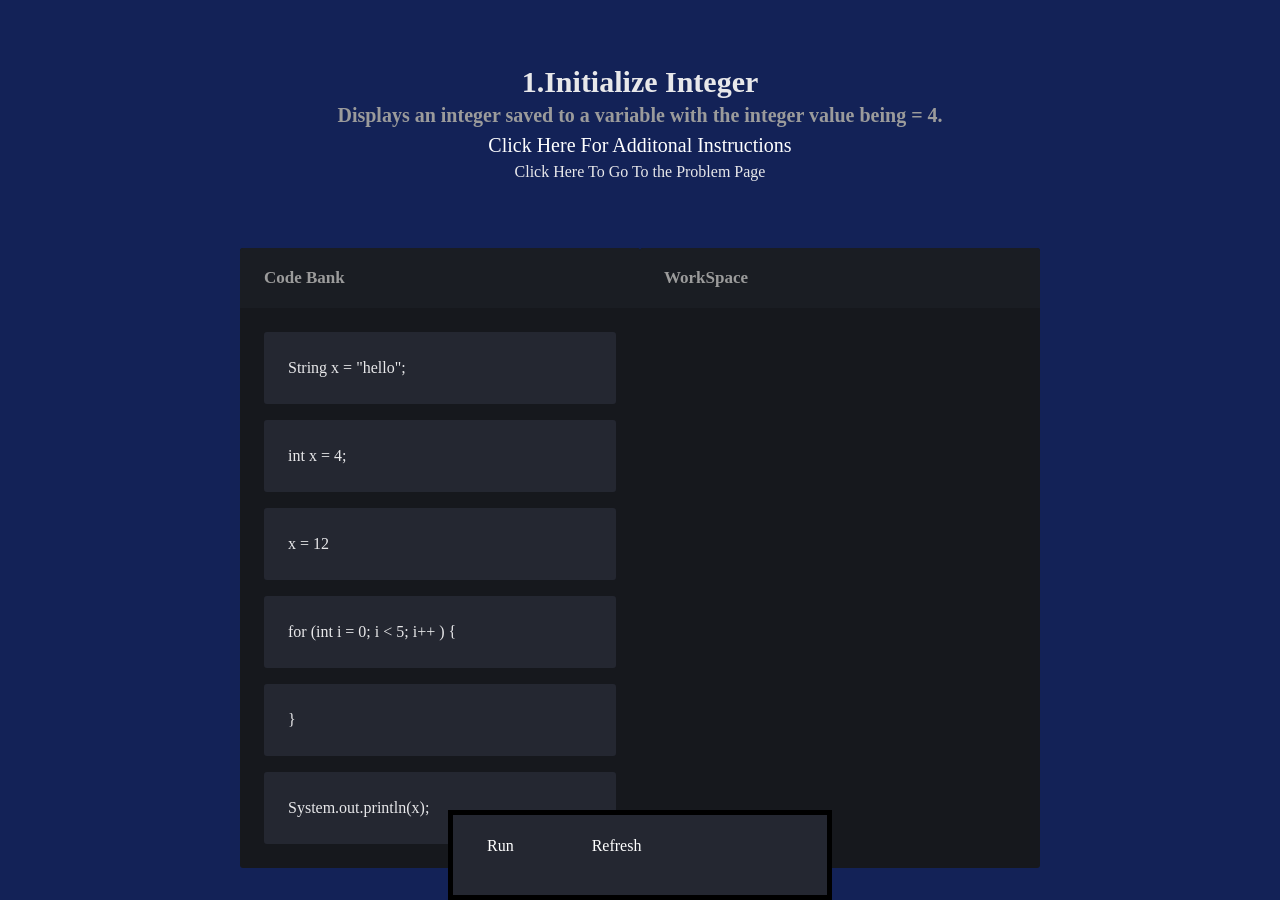
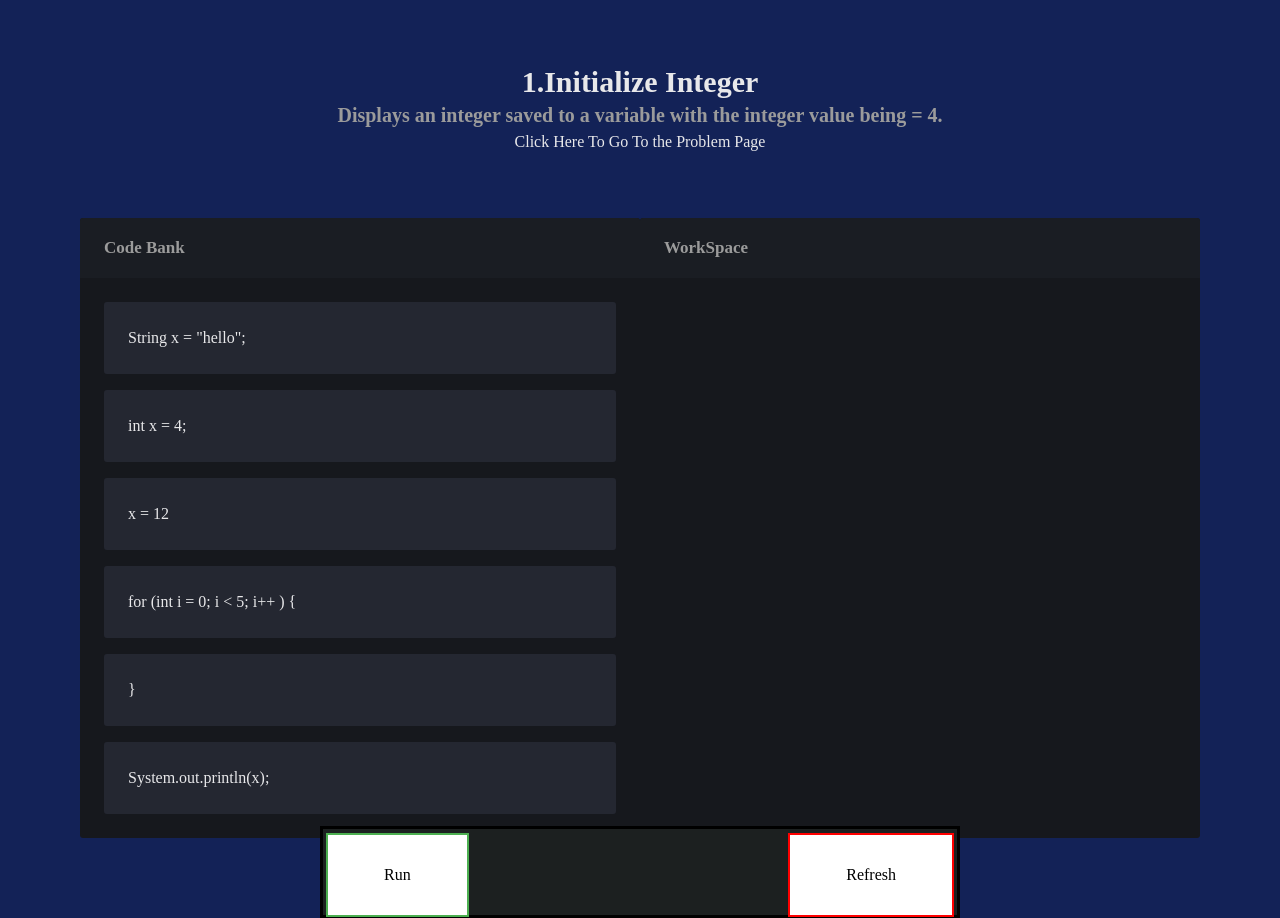
Before and after one commit to GSU-CS-Software-Engineering/2023Spring-ProgrammingPrinciplesAid, a Next.js app: page /problems/1 in a window 1280 px wide. Built offline with nearby package versions, Linux system fonts and the light colour scheme.

Commit message:
Add files via upload

```diff
--- a/app/problems/[coder]/(styles)/codeStyle.css
+++ b/app/problems/[coder]/(styles)/codeStyle.css
@@ -2,44 +2,41 @@ body {
   background-color: #132257;
 }
 .container{
-    background-color:#242731;
-    width: 30%; height: 10%; margin: auto;
-
-    position:absolute; right:35%; bottom:0;
+background-color:rgb(28, 32, 32);
+width: 50%; height: 10%; margin: auto;
+position:absolute; right:25%; bottom:0;
 background-size: 200px  100%;
-    border: 5px solid black;
-    color:white;
+border: 3px solid black;
+color:rgb(47, 28, 155);
 z-index:1000;
 }
 .buttonRun{
-    border: none;
-    color: white;
-    padding: 15px 32px;
-    text-align: center;
-    text-decoration: none;
+  background-color: white;
+  color: black;
+  padding: 28px 56px;
   font-size: 16px;
   margin: 4px 2px;
-    cursor: pointer;
-    float: right;
+  border: 2px solid #4CAF50;
+  position: absolute;
+  left: 1px;
 }
 .buttonRun:hover {
   background-color: #4CAF50;
   color: white;
 }
 .buttonRefresh{
-    border: none;
-    color: white;
-    padding: 15px 32px;
-    text-align: center;
-    text-decoration: none;
-    display: inline-block;
+  background-color: white;
+  color: black;
+  padding: 28px 56px;
   font-size: 16px;
   margin: 4px 2px;
-    cursor: pointer;
+  border: 2px solid red;
+  position: absolute;
+  right: 1px;
 
 }
 .buttonRefresh:hover {
-    background-color: lightcoral;
+  background-color: red;
   color: white;
 
 }
@@ -73,12 +70,19 @@ body {
 }
 .modalTextAnswer{
 
+color: blue;
 display: flex;
 justify-content: center;
 align-items: center;
 
 }
 .modalTextEscape{
+border-radius: 12px;
+background-color: #34343a;
+color: white;
+font-size: 20px;
+text-align: center;
+width: 75%;
 position: fixed;
 left: 50%;
 bottom: 20px;
--- a/app/problems/[coder]/page.tsx
+++ b/app/problems/[coder]/page.tsx
@@ -188,6 +188,14 @@ export default function Page({params}: { params: { coder: number } }) {
     }
 
     //html code
+
+    //removed "instructions to fix spacing:"
+    //<div className ="Instructions">
+    //<button onClick={openModal}><p className = "subtle1\1">Click Here For Additonal Instructions</p></button>
+    //<ModalComponent isOpen={isModalOpen} onRequestClose={closeModal}>
+    //</ModalComponent>
+    //</div>
+
     return (
     <ChakraProvider theme={theme}>
 
@@ -198,7 +206,7 @@ export default function Page({params}: { params: { coder: number } }) {
                 minH="100vh"
                 w="full"
                 color="white-text"
-                pb="2rem"
+                pb="5rem"
             >
 
             <Flex py="4rem" flexDir="column" align="center">
@@ -211,18 +219,12 @@ export default function Page({params}: { params: { coder: number } }) {
                 <Text fontSize="20px" fontWeight={600} color="subtle-text">
 
                 {problem?.prompt}
-                <div className ="Instructions">
-                    <button onClick={openModal}><p className = "subtle1\1">Click Here For Additonal Instructions</p></button>
-                    <ModalComponent isOpen={isModalOpen} onRequestClose={closeModal}>
 
-
-                    </ModalComponent>
-                </div>
                 </Text>
                 <a href="/problems"> Click Here To Go To the Problem Page</a>
                 </Flex>
 
-                <Flex justify="space-between" px="15rem">
+                <Flex justify="space-evenly" px="5rem">
                 {state.columnOrder.map((columnId: number) => {
                     const column = state.columns[columnId];
                     const tasks = column.taskIds.map((taskId: number) => state.tasks[taskId]);
```
Lines whose indentation alone changed are shown as unchanged.
